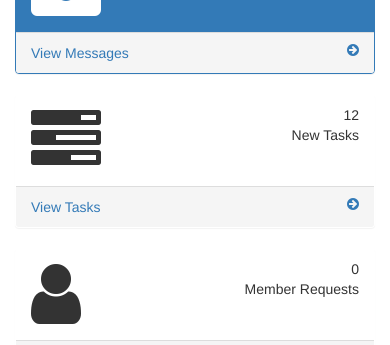
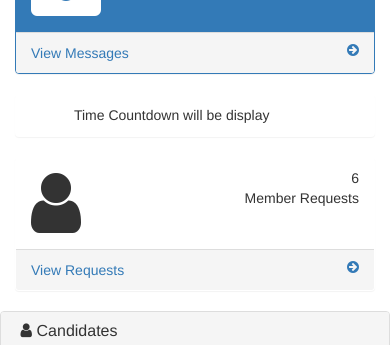
Before and after one commit to TharinduPiyumantha/eVoter, a PHP site: page /evoter/home.php in a window 390 px wide; the page is wider, and only the part inside the window is pictured. Shown: the part 171-516 px from the top of that part. Run offline with PHP 8.4, Linux system fonts and the light colour scheme; data comes from the database, SQL or seed files in the repository; grey boxes labelled with a size stand in for pictures from a placeholder-image service; some libraries are stand-ins or nearby versions; grey boxes are pictures that could not be loaded.

Commit message:
updates of db and codes

```diff
--- a/app/controller/member_signup.php
+++ b/app/controller/member_signup.php
@@ -12,7 +12,7 @@ require_once '../model/dbConfig.php';
 if($_POST){
 
     $img = "#";
-    $status = "0";
+    $status = "not-registered";
     //$secure_Quiz = 0;
     $fname		= filter_var($_POST["fname"], FILTER_SANITIZE_STRING);
     $mid		= filter_var($_POST["mid"], FILTER_SANITIZE_STRING);
@@ -25,8 +25,8 @@ if($_POST){
     $confirmpwd	= filter_var($_POST["confirmpwd"], FILTER_SANITIZE_STRING);
 
 
-    $sql = "INSERT INTO clubmember (memberID,member_name,NIC,email,mobileNumber,clubPost,dateOfJoin,profileImage,status,username,password)
-VALUES ('$mid','$fname','$nic','$email','$mobile','$clubpost','$doj','$img','$status','$username','$confirmpwd')";
+    $sql = "INSERT INTO clubmember (memberID,name,NIC,email,mobileNumber,clubPost,profileImage,status,dateofjoin,username,password)
+VALUES ('$mid','$fname','$nic','$email','$mobile','$clubpost','$img','$status','$doj','$username','$confirmpwd')";
 
     if ($con->query($sql) === TRUE) {
         echo "New record created successfully";
--- a/app/controller/userRequest.php
+++ b/app/controller/userRequest.php
@@ -8,7 +8,7 @@
 
 require_once '../model/dbConfig.php';
 
-$sql="SELECT * FROM clubmember where status = '0'";
+$sql="SELECT * FROM clubmember where status = 'not-registered'";
 $result = mysqli_query($con,$sql);
 $new_requests = mysqli_num_rows($result);
 
--- a/app/model/sql.php
+++ b/app/model/sql.php
@@ -31,7 +31,7 @@ class Sql
 
     }
     public function selectMembersForElection($connect){
-        $queryToSelectMembersForElection= mysqli_query($connect, "SELECT memberID,name,clubPost,occupation,dateofjoin,email,mobileNumber FROM clubmember WHERE status=\"registered\"");
+        $queryToSelectMembersForElection= mysqli_query($connect, "SELECT memberID,name,clubPost,dateOfJoin,email,mobileNumber FROM clubmember WHERE status=\"registered\"");
         return $queryToSelectMembersForElection;
     }
     public function changeMemberStatus($connect,$status,$memberID){
--- a/app/view/addVotersInterface.php
+++ b/app/view/addVotersInterface.php
@@ -86,9 +86,9 @@ require_once("../model/DB.php");
                         <td class="tableData" name=<?php echo $data1[0] ?>><?php echo $data1[1] ?></td>
                         <td class="tableData" name=<?php echo $data1[0] ?>><?php echo $data1[2] ?></td>
                         <input type="hidden" name="member[0][clubPost]" value="<?php echo $data1[2] ?>"/>
+                        <td class="tableData" name=<?php echo $data1[0] ?>><?php echo $data1[3] ?></td>
                         <td class="tableData" name=<?php echo $data1[0] ?>><?php echo $data1[4] ?></td>
                         <td class="tableData" name=<?php echo $data1[0] ?>><?php echo $data1[5] ?></td>
-                        <td class="tableData" name=<?php echo $data1[0] ?>><?php echo $data1[6] ?></td>
                     <?php } ?>
                 </tbody>
             </table><br><br>
--- a/app/view/electionInterface.php
+++ b/app/view/electionInterface.php
@@ -52,7 +52,6 @@
             </div>
         </div>
         <br><br>
-
             <div class="col-sm-6 col-sm-offset-11 controls" >
                 <input name="submit" class="btn btn-default btn-primary" type="submit" id="evaluationCriteriaSaveBtn" value="Next >>"/>
             </div>
--- a/app/view/home.php
+++ b/app/view/home.php
@@ -62,26 +62,17 @@
                         </a>
                     </div>
                 </div>
-                <div class="col-lg-3 col-md-6">
+                <div class="col-lg-6 col-md-8">
                     <div class="panel panel-green">
                         <div class="panel-heading">
                             <div class="row">
-                                <div class="col-xs-3">
-                                    <i class="fa fa-tasks fa-5x"></i>
-                                </div>
+
                                 <div class="col-xs-9 text-right">
-                                    <div class="huge">12</div>
-                                    <div>New Tasks</div>
+                                    <div class="huge">Time Countdown will be display</div>
+                                    <!--<div>New Tasks</div>-->
                                 </div>
                             </div>
                         </div>
-                        <a href="#">
-                            <div class="panel-footer">
-                                <span class="pull-left">View Tasks</span>
-                                <span class="pull-right"><i class="fa fa-arrow-circle-right"></i></span>
-                                <div class="clearfix"></div>
-                            </div>
-                        </a>
                     </div>
                 </div>
                 <div class="col-lg-3 col-md-6">
@@ -106,29 +97,6 @@
                         </a>
                     </div>
                 </div>
-                <div class="col-lg-3 col-md-6">
-                    <div class="panel panel-red">
-                        <div class="panel-heading">
-                            <div class="row">
-                                <div class="col-xs-3">
-                                    <i class="fa fa-support fa-5x"></i>
-                                </div>
-                                <div class="col-xs-9 text-right">
-                                    <div class="huge">10</div>
-                                    <div>Support Members</div>
-                                </div>
-                            </div>
-                        </div>
-                        <a href="#">
-                            <div class="panel-footer">
-                                <span class="pull-left">View Details</span>
-                                <span class="pull-right"><i class="fa fa-arrow-circle-right"></i></span>
-                                <div class="clearfix"></div>
-                            </div>
-                        </a>
-                    </div>
-                </div>
-            </div>
             <!-- /.row -->
 
             <div class="row">
```
Also changed, not shown: app/view/displayview.php (added, +95 -0 lines).
